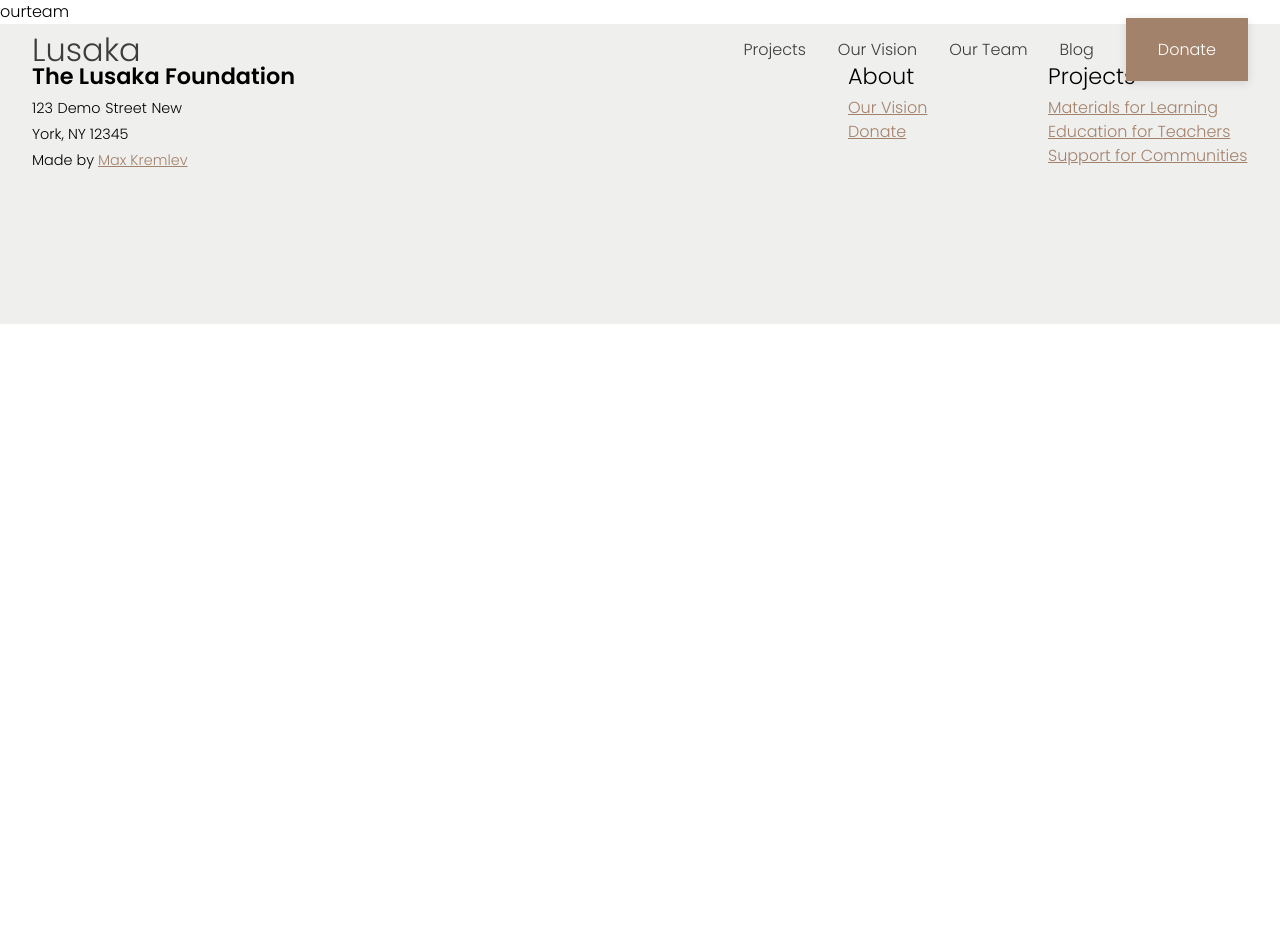
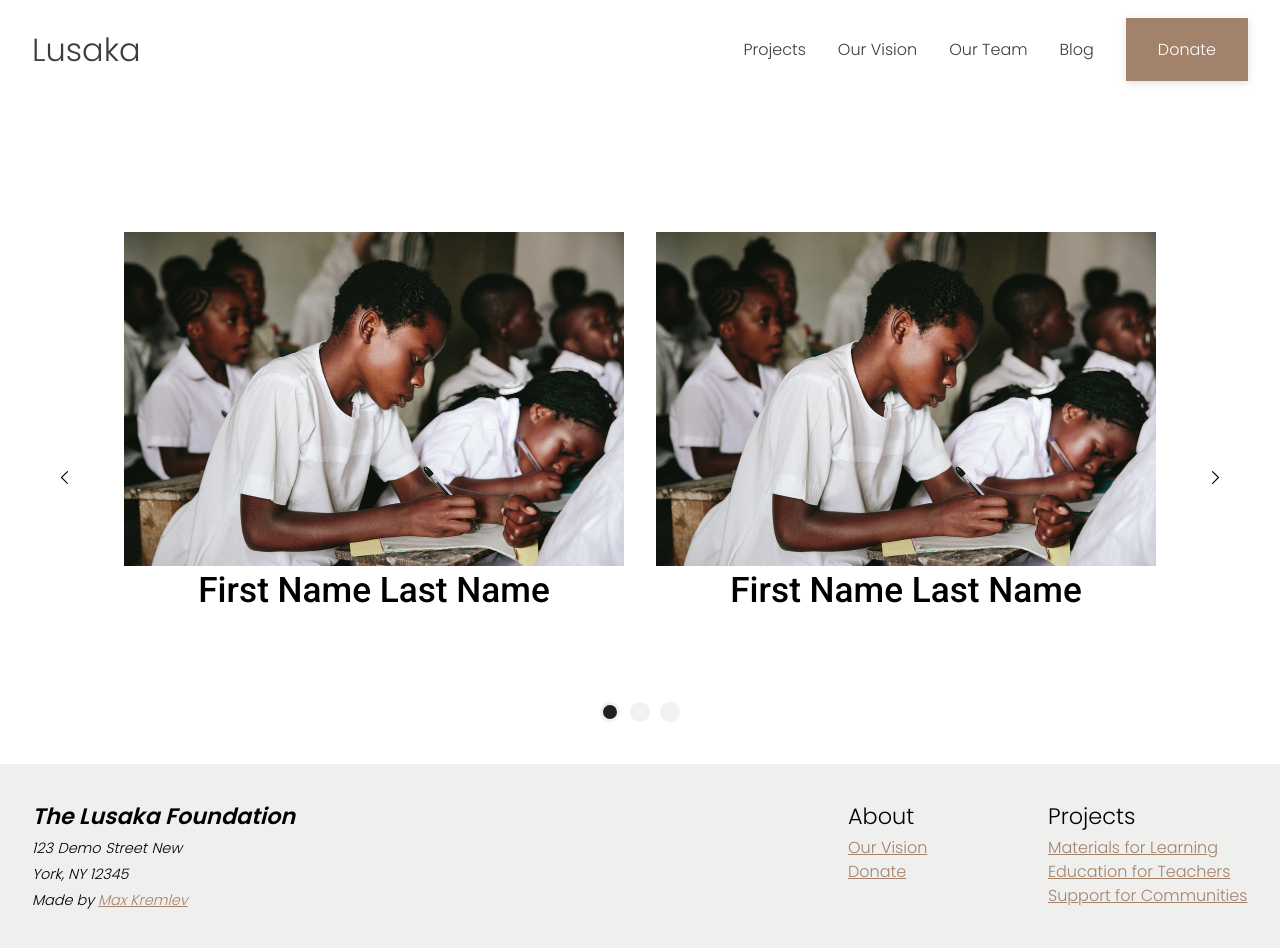
Before and after one commit to kremlevmax/lusaka, a Next.js app: page /ourteam in a window 1280 px wide. Shown: the top 948 px of the page. Before the commit the page ends 800 px from the top, so only its background shows below. Built offline with nearby package versions, Linux system fonts and the light colour scheme.

Commit message:
Need to finish slider

```diff
--- /dev/null
+++ b/components/BtnSlider.js
@@ -0,0 +1,16 @@
+import styles from "../styles/modules/Slider.module.scss";
+import Image from "next/image";
+
+import leftArrow from "../icons/left-arrow.svg";
+import rightArrow from "../icons/right-arrow.svg";
+
+export default function BtnSlider({ direction, moveSlide }) {
+  const btnClassName =
+    direction === "next" ? styles.btn__next : styles.btn__prev;
+
+  return (
+    <button className={btnClassName} onClick={moveSlide}>
+      <Image src={direction === "next" ? rightArrow : leftArrow} alt='Arrow' />
+    </button>
+  );
+}
--- a/components/Footer.js
+++ b/components/Footer.js
@@ -5,7 +5,7 @@ function Footer() {
   return (
     <footer className={styles.footer}>
       <div className={styles.footer__container}>
-        <div className={styles.footer__address_column}>
+        <address className={styles.footer__address_column}>
           <p className={styles.footer__address_column__title}>
             The Lusaka Foundation
           </p>
@@ -18,7 +18,7 @@ function Footer() {
               <a className={styles.footer__column__link}>Max Kremlev</a>
             </Link>
           </p>
-        </div>
+        </address>
         <div className={styles.footer__column}>
           <p className={styles.footer__column__title}>About</p>
           <Link href='/ourvision'>
--- /dev/null
+++ b/components/Slider.js
@@ -0,0 +1,71 @@
+import { ourTeamData } from "../data/ourTeamData";
+import styles from "../styles/modules/Slider.module.scss";
+import Image from "next/image";
+import { useState } from "react";
+import BtnSlider from "./BtnSlider";
+
+const Slider = () => {
+  const [slideIndex, setSlideIndex] = useState(1);
+
+  const nextSlide = () => {
+    if (slideIndex !== ourTeamData.length) {
+      setSlideIndex(slideIndex + 1);
+    } else if (slideIndex === ourTeamData.length) {
+      setSlideIndex(1);
+    }
+  };
+
+  const prevSlide = () => {
+    if (slideIndex !== 1) {
+      setSlideIndex(slideIndex - 1);
+    } else if (slideIndex === 1) {
+      setSlideIndex(ourTeamData.length);
+    }
+  };
+
+  const moveDot = (index) => {
+    setSlideIndex(index);
+  };
+  ourTeamData.map((obj, index) => console.log(obj));
+  return (
+    <div className={styles.slider__container}>
+      {ourTeamData.map((obj, index) => (
+        <div
+          key={obj.id}
+          className={
+            slideIndex === index + 1
+              ? `${styles.slide} ${styles.active_anim}`
+              : `${styles.slide}`
+          }
+        >
+          <div>
+            <Image src={ourTeamData[index].photo} alt='Team member photo' />
+            <h3>{obj.name}</h3>
+          </div>
+          <div>
+            <Image src={ourTeamData[index].photo} alt='Team member photo' />
+            <h3>{obj.name}</h3>
+          </div>
+        </div>
+      ))}
+
+      <div className={styles.dots__container}>
+        {Array.from({ length: 3 }).map((item, index) => (
+          <div
+            onClick={() => moveDot(index + 1)}
+            className={
+              slideIndex === index + 1
+                ? `${styles.dot} ${styles.active}`
+                : `${styles.dot}`
+            }
+            key={index}
+          />
+        ))}
+      </div>
+      <BtnSlider moveSlide={nextSlide} direction={"next"} />
+      <BtnSlider moveSlide={prevSlide} direction={"prev"} />
+    </div>
+  );
+};
+
+export default Slider;
--- /dev/null
+++ b/data/ourTeamData.js
@@ -0,0 +1,9 @@
+import image01 from "../images/01.jpeg";
+import image02 from "../images/02.jpeg";
+import image03 from "../images/03.jpeg";
+
+export const ourTeamData = [
+  { id: 1, photo: image01, name: "First Name Last Name" },
+  { id: 2, photo: image02, name: "First Name Last Name" },
+  { id: 3, photo: image03, name: "First Name Last Name" },
+];
--- a/pages/ourteam.js
+++ b/pages/ourteam.js
@@ -1,5 +1,14 @@
+import Slider from "../components/Slider";
+import styles from "../styles/modules/Ourteam.module.scss";
+
 const ourteam = () => {
-  return <div>ourteam</div>;
+  return (
+    <section className={styles.ourteam}>
+      <div className={styles.ourteam__container}>
+        <Slider />
+      </div>
+    </section>
+  );
 };
 
 export default ourteam;
--- /dev/null
+++ b/styles/modules/Ourteam.module.scss
@@ -0,0 +1,9 @@
+@use "../partials" as *;
+
+.ourteam {
+  margin-top: 100px;
+}
+
+.ourteam__container {
+  @include container;
+}
--- /dev/null
+++ b/styles/modules/Slider.module.scss
@@ -0,0 +1,76 @@
+.slider__container {
+  max-width: 1400px;
+  height: 500px;
+  margin: 100px auto 0;
+  position: relative;
+  overflow: hidden;
+  //   box-shadow: 0 10px 20px rgba(0, 0, 0, 0.2);
+
+  h3 {
+    color: black;
+  }
+}
+
+.btn__next {
+  position: absolute;
+  width: 25px;
+  height: 25px;
+  cursor: pointer;
+  top: 50%;
+  right: 20px;
+  transform: translateY(-60%);
+  background-color: transparent;
+}
+
+.btn__prev {
+  position: absolute;
+  width: 25px;
+  height: 25px;
+  cursor: pointer;
+  top: 50%;
+  left: 20px;
+  transform: translateY(-60%);
+  background-color: transparent;
+}
+
+.slide {
+  text-align: center;
+  width: 100%;
+  height: 100%;
+  position: absolute;
+  opacity: 0;
+  transition: opacity ease-in-out 0.4s;
+}
+
+.active_anim {
+  opacity: 1;
+  display: flex;
+  justify-content: center;
+  gap: 2rem;
+  max-width: 1400px;
+
+  div {
+    max-width: 500px;
+  }
+}
+
+.dots__container {
+  position: absolute;
+  bottom: 10px;
+  left: 50%;
+  transform: translateX(-50%);
+  display: flex;
+}
+
+.dot {
+  width: 20px;
+  height: 20px;
+  border-radius: 50%;
+  border: 3px solid #f1f1f1;
+  margin: 0 5px;
+  background: #f1f1f1;
+}
+
+.dot.active {
+  background: rgb(32, 32, 32);
+}
```
Also changed, not shown: icons/left-arrow.svg (added), icons/right-arrow.svg (added).
